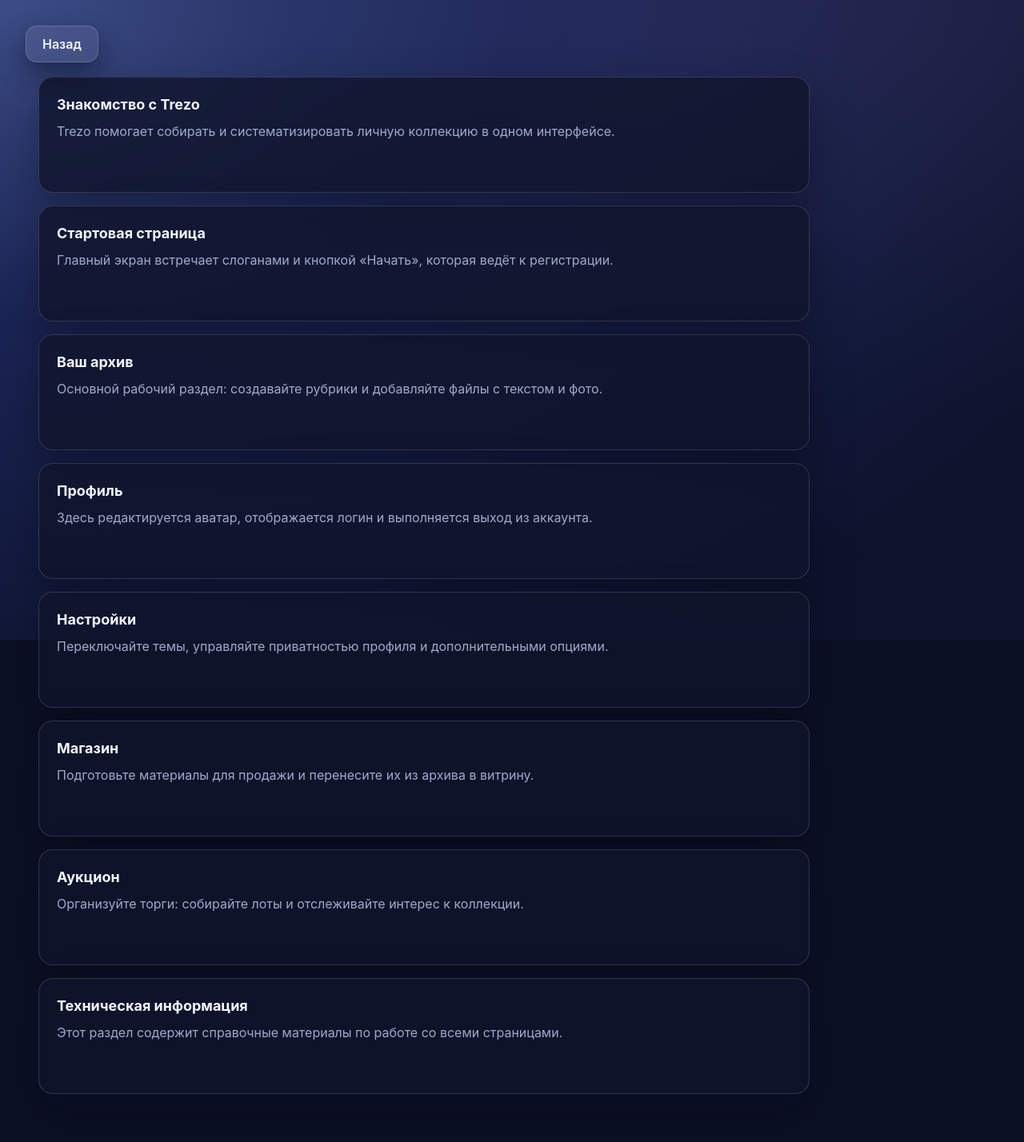
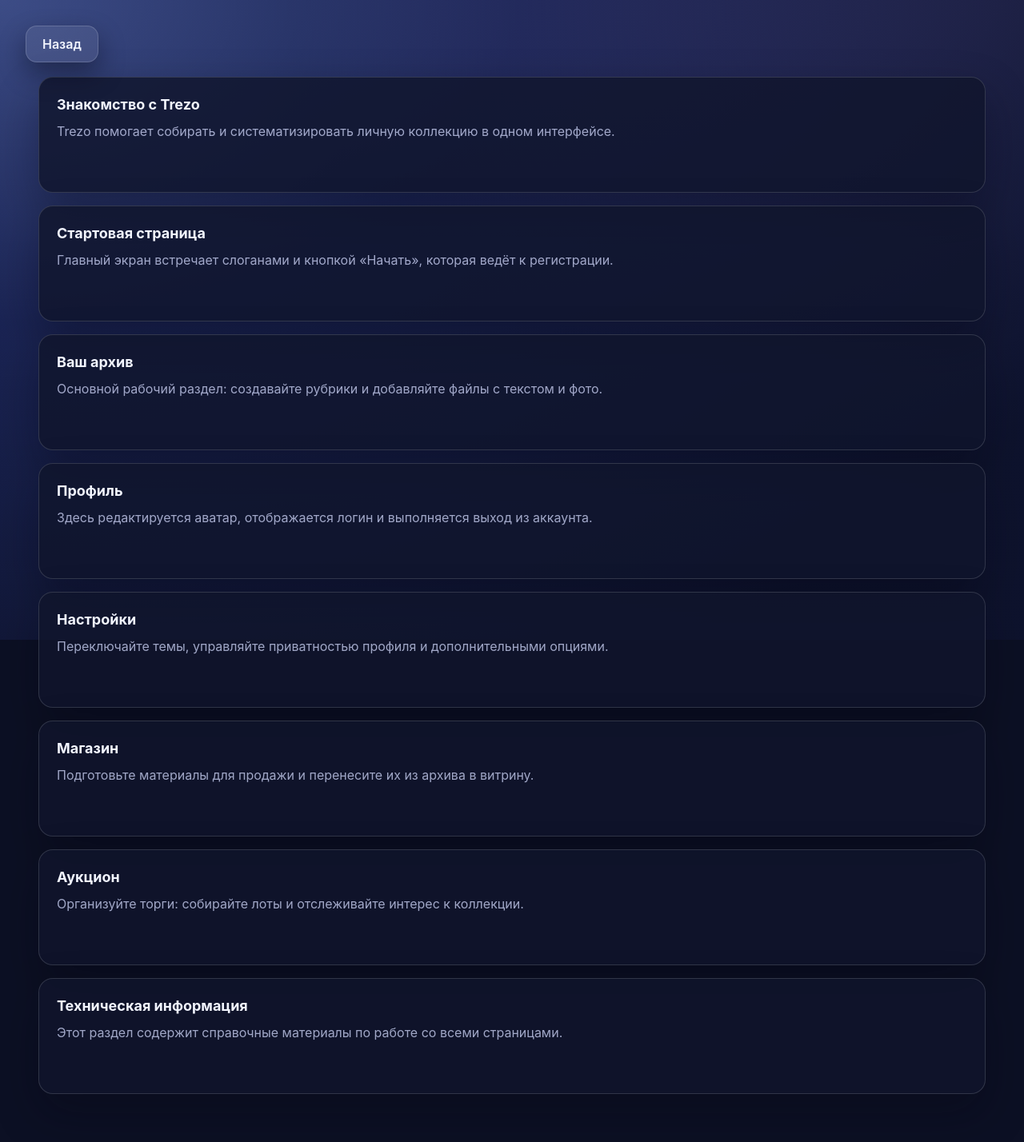
Before and after one commit to JasonVoorchees/Mysite_v.2, a Django app: page /news.html in a window 1280 px wide. Shown: the whole page at 80% size. Run offline with Django 4.2, Linux system fonts and the light colour scheme.

Commit message:
Keep settings layout within page bounds

```diff
--- a/core/static/css/style.css
+++ b/core/static/css/style.css
@@ -535,7 +535,7 @@
 .login-btn:hover{transform:translateY(-3px);background:var(--btn-bg-hover)}
 
 /* main content */
-.main{margin-left:var(--sidebar-w);padding:72px var(--page-padding) 40px;max-width:none;width:calc(100% - var(--sidebar-w));box-sizing:border-box}
+.main{margin-left:var(--sidebar-w);padding:72px var(--page-padding) 40px;max-width:calc(100% - var(--sidebar-w));box-sizing:border-box}
 h1{margin:0 0 18px;font-size:20px}
 .archive-empty{display:flex;align-items:center;justify-content:center;min-height:220px;text-align:center;background:var(--card);border:1px dashed var(--card-border);border-radius:16px;color:var(--muted);box-shadow:0 26px 60px rgba(5,7,18,0.35)}
 .archive-empty p{margin:0;padding:36px}
@@ -605,7 +605,7 @@
 @media (max-width:600px){html.news-guest .news-back-btn{top:20px;left:20px}}
 html.news-guest .sidebar,html.news-guest .topbar,html.news-guest #authModal{display:none!important}
 html.news-guest body.news-page{display:flex;flex-direction:column;min-height:100vh}
-html.news-guest .main{margin-left:0;padding:96px 0 60px;flex:1}
+html.news-guest .main{margin-left:0;padding:96px 0 60px;flex:1;max-width:100%}
 html.news-guest .news-list{width:100%;padding:0 clamp(16px,4vw,48px);margin:0}
 html.news-guest .news-card{border-radius:18px;width:100%}
 
@@ -750,8 +750,8 @@
 .news-card.expanded .center-bar{background:var(--muted);transform:translateX(-50%) scale(1.02)}
 
 /* minimal responsive */
-@media (max-width:900px){:root{--page-padding:18px;}.topbar-inner{grid-template-columns:1fr 1fr 1fr}.search{max-width:60%}.main{padding-left:18px;padding-right:18px;width:calc(100% - var(--sidebar-w))}}
-@media (max-width:640px){.sidebar{transform:translateX(-100%)}.topbar{left:0;right:0}.main{margin-left:0;padding-top:120px;padding-left:var(--page-padding);padding-right:var(--page-padding);width:100%}}
+@media (max-width:900px){:root{--page-padding:18px;}.topbar-inner{grid-template-columns:1fr 1fr 1fr}.search{max-width:60%}.main{padding-left:18px;padding-right:18px}}
+@media (max-width:640px){.sidebar{transform:translateX(-100%)}.topbar{left:0;right:0}.main{margin-left:0;padding-top:120px;padding-left:var(--page-padding);padding-right:var(--page-padding);width:100%;max-width:100%}}
 @media (max-width:640px){body.topbar-static .topbar{margin-left:0;width:100%;}}
 @media (max-width:600px){
   .rubric-card__header{justify-content:flex-start}
```
